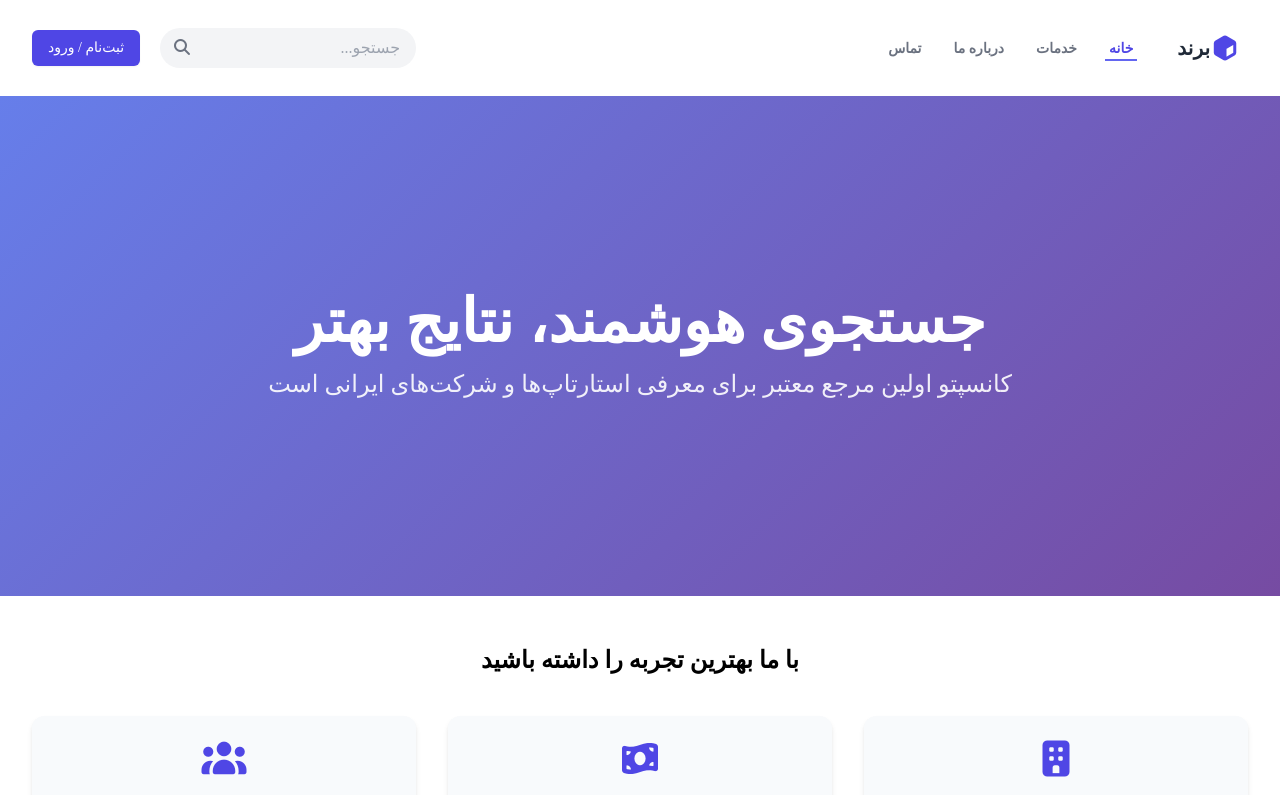
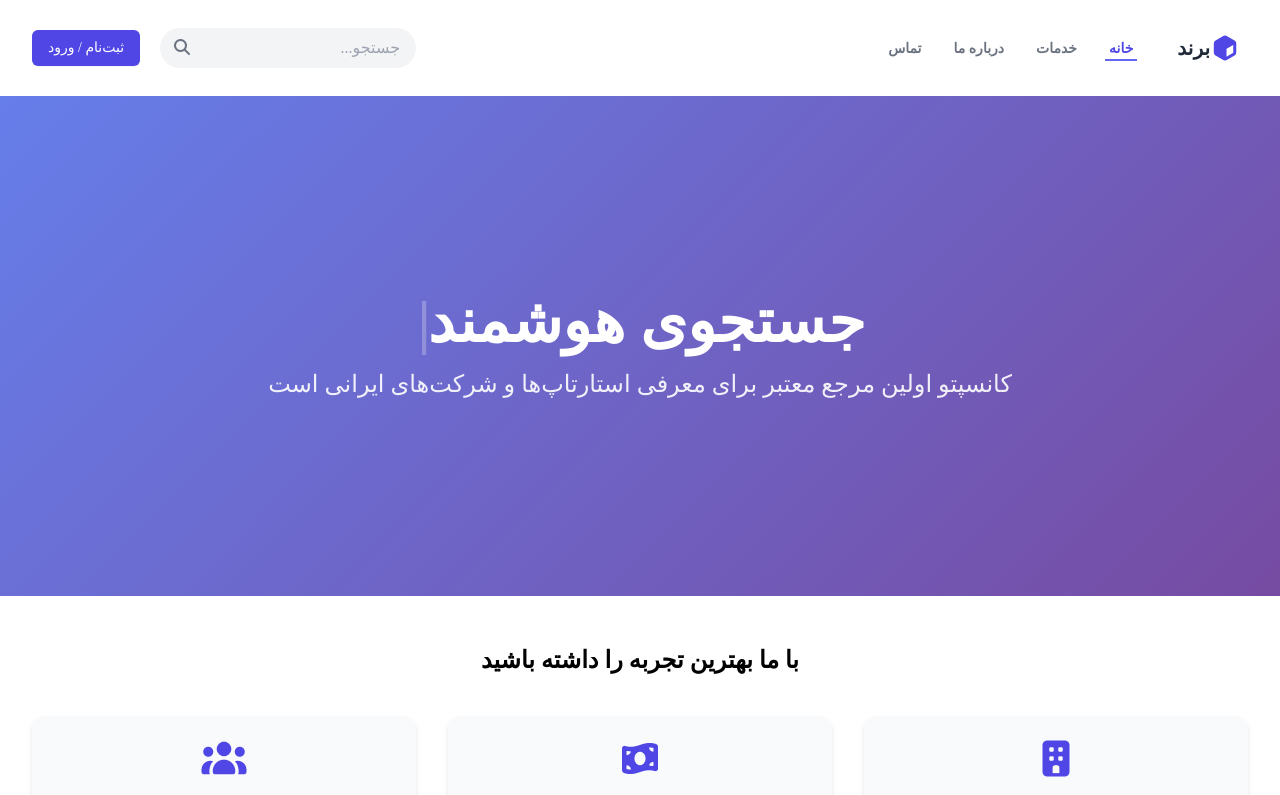
Before and after one commit to MohsenFakheriaghdam/Concepto, a React (Vite) app: page / in a window 1280 px wide. Shown: the top 795 px of the page. Built offline with nearby package versions, Linux system fonts and the light colour scheme; a small style sheet from the web is missing.

Commit message:
Add a type effect to the page title

```diff
--- a/package.json
+++ b/package.json
@@ -15,6 +15,8 @@
     "react": "^19.1.1",
     "react-dom": "^19.1.1",
     "react-router-dom": "^7.8.1",
+    "react-simple-typewriter": "^5.0.1",
+    "react-typed": "^2.0.12",
     "tailwindcss-rtl": "^0.9.0",
     "vazirmatn": "^33.0.3"
   },
--- a/src/pages/HomePage.jsx
+++ b/src/pages/HomePage.jsx
@@ -1,4 +1,5 @@
 import React from "react";
+import { Typewriter } from "react-simple-typewriter";
 import { useNavigate } from "react-router-dom";
 
 const { useState, useEffect } = React;
@@ -140,7 +141,17 @@ export default function HomePage() {
 			{/* gradient-bg */}
 			<div className="gradient-bg  text-white py-20 px-4 sm:px-6 lg:px-8 h-[500px] flex items-center justify-center">
 				<div className="max-w-7xl mx-auto text-center">
-					<h1 className="text-4xl sm:text-5xl lg:text-6xl font-bold mb-4">جستجوی هوشمند، نتایج بهتر</h1>
+					<h1 className="text-4xl sm:text-5xl lg:text-6xl font-bold mb-4">
+						<Typewriter
+							words={["جستجوی هوشمند، نتایج بهتر", "معرفی استارتاپ‌ها و شرکت‌های ایرانی"]}
+							loop={0}
+							cursor
+							cursorStyle="|"
+							typeSpeed={130}
+							deleteSpeed={40}
+							delaySpeed={1500}
+						/>
+					</h1>
 					<p className="text-xl sm:text-2xl opacity-90">کانسپتو اولین مرجع معتبر برای معرفی استارتاپ‌ها و شرکت‌های ایرانی است</p>
 				</div>
 			</div>
```
Also changed, not shown: 1 other file (tests, documents, lock files or other folders).
